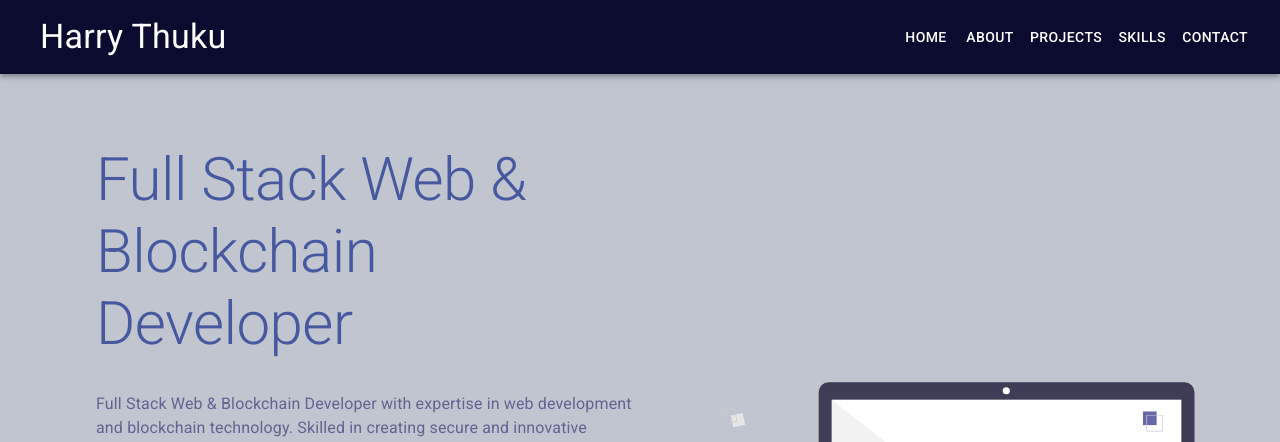
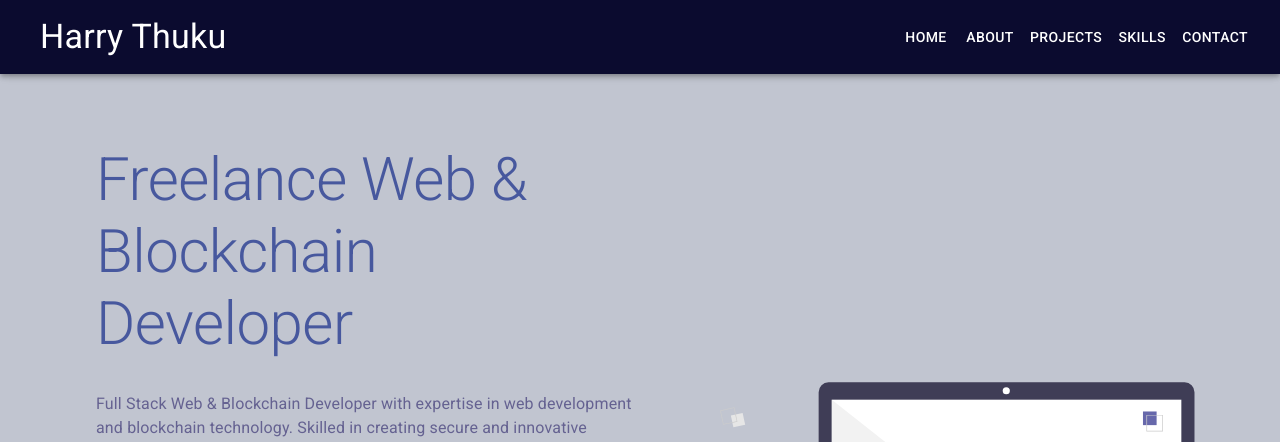
Before and after one commit to hthuku95/portfolio_two, a React (Create React App) app: page / in a window 1280 px wide. Shown: the top 442 px of the page. Built offline with nearby package versions, Linux system fonts and the light colour scheme.

Commit message:
Fullstack to freelance

```diff
--- a/src/components/Header.js
+++ b/src/components/Header.js
@@ -22,7 +22,7 @@ const Header = () => {
                          p:4,
                          color:'custom.blue'
                          }}>
-                        Full Stack Web & Blockchain Developer
+                        Freelance Web & Blockchain Developer
                     </Typography>
                     <Typography variant="body1" sx={{
                         marginLeft:4,
```
